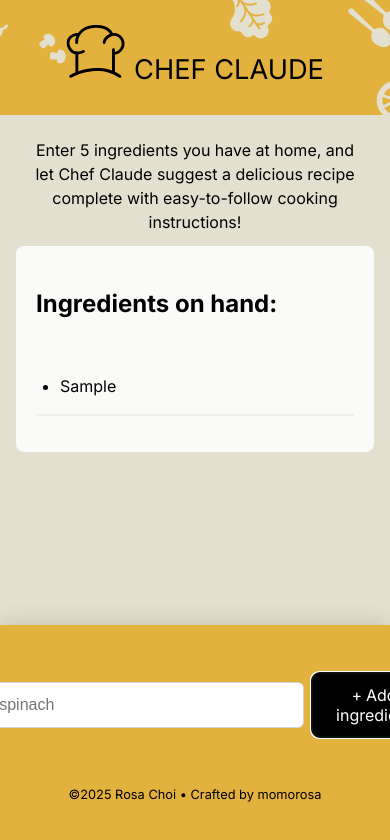
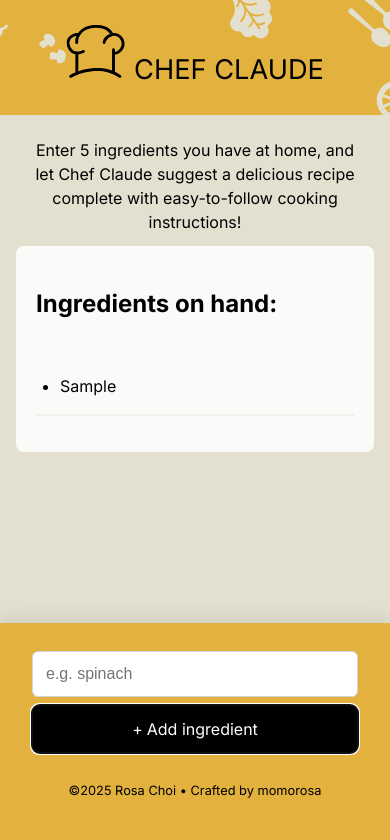
Before and after one commit to momorosa/chef-claude, a React (Vite) app: page / in a window 390 px wide. Both pictures are taken after typing "Sample" into the empty fields and a click on the button "Add ingredient". Shown: the top 840 px of the page. Built offline with nearby package versions, Linux system fonts and the light colour scheme.

Commit message:
adjust input form layout and footer spacing for better mobile experience under 600px

```diff
--- a/src/index.css
+++ b/src/index.css
@@ -14,6 +14,7 @@ body {
   /* background-color: #F0EFEB; */
   height: auto;
   overflow-y: auto;
+  overscroll-behavior-y: none;
 }
 
 header {
@@ -74,7 +75,7 @@ footer {
   align-items: center;
   width: 50%;
   gap: 8px;
-  padding: 2.5rem 0.5rem;
+  padding: 1.5rem 0.5rem;
 }
 
 .fixed-bottom {
@@ -103,7 +104,7 @@ footer {
   padding: 13px;
   box-shadow: 0px 1px 2px 0px rbga(0, 0, 0, 0.05);
   flex-grow: 1;
-  min-width: 350px;
+  min-width: 0;
 }
 
 .add-ingredient-form > button {
@@ -186,13 +187,16 @@ li {
   cursor: pointer;
 }
 
-.get-recipe-container > button:hover {
+.get-recipe-container > button:hover,
+.start-over-button:hover {
   background-color: #E3B13E98;
 }
 
 
 .get-recipe-container > button:focus,
-.get-recipe-container > button:focus-visible {
+.get-recipe-container > button:focus-visible,
+.start-over-button:focus,
+.start-over-button:focus-visible {
   outline: 4px auto -webkit-focus-ring-color;
 }
 
@@ -261,9 +265,32 @@ footer {
   width: 100%;
 }
 
-@media (max-width: 600px) {
+@media (max-width: 700px) {
   main {
-    padding-bottom: 160px;
+    padding-bottom: 200px;
+  }
+
+  .add-ingredient-form {
+    flex-direction: column;
+    align-items: stretch;
+    width: 100%;
+    padding: 1rem;
+  }
+
+  .add-ingredient-form > input {
+    width: 100%;
+    min-width: auto;
+  }
+
+  .add-ingredient-form > button {
+    width: 100%;
+    padding: 14px;
+    font-size: 1rem;
+  }
+
+  .fixed-bottom {
+    padding: 0.75rem 1rem;
+    gap: 0.75rem;
   }
 }
 
```
